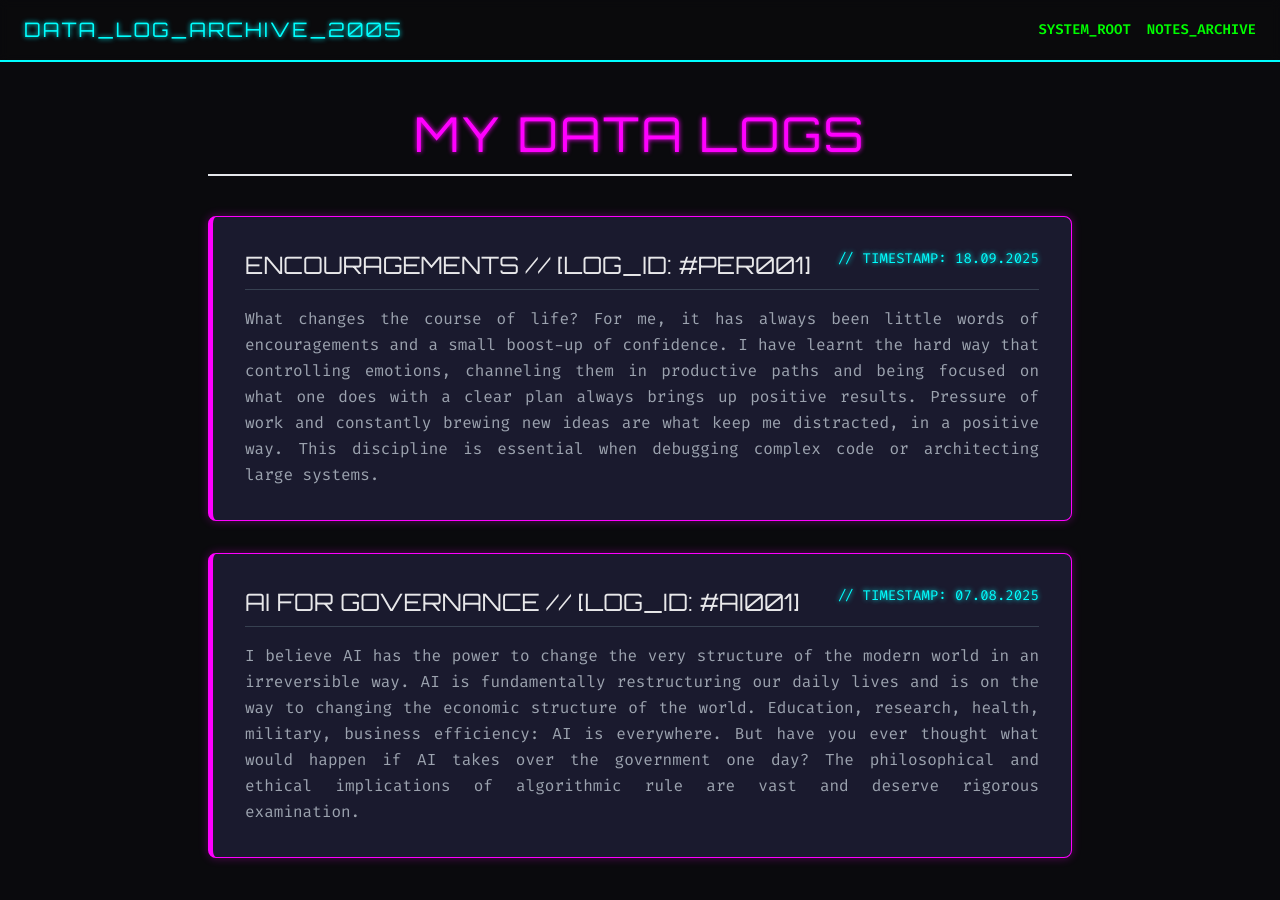
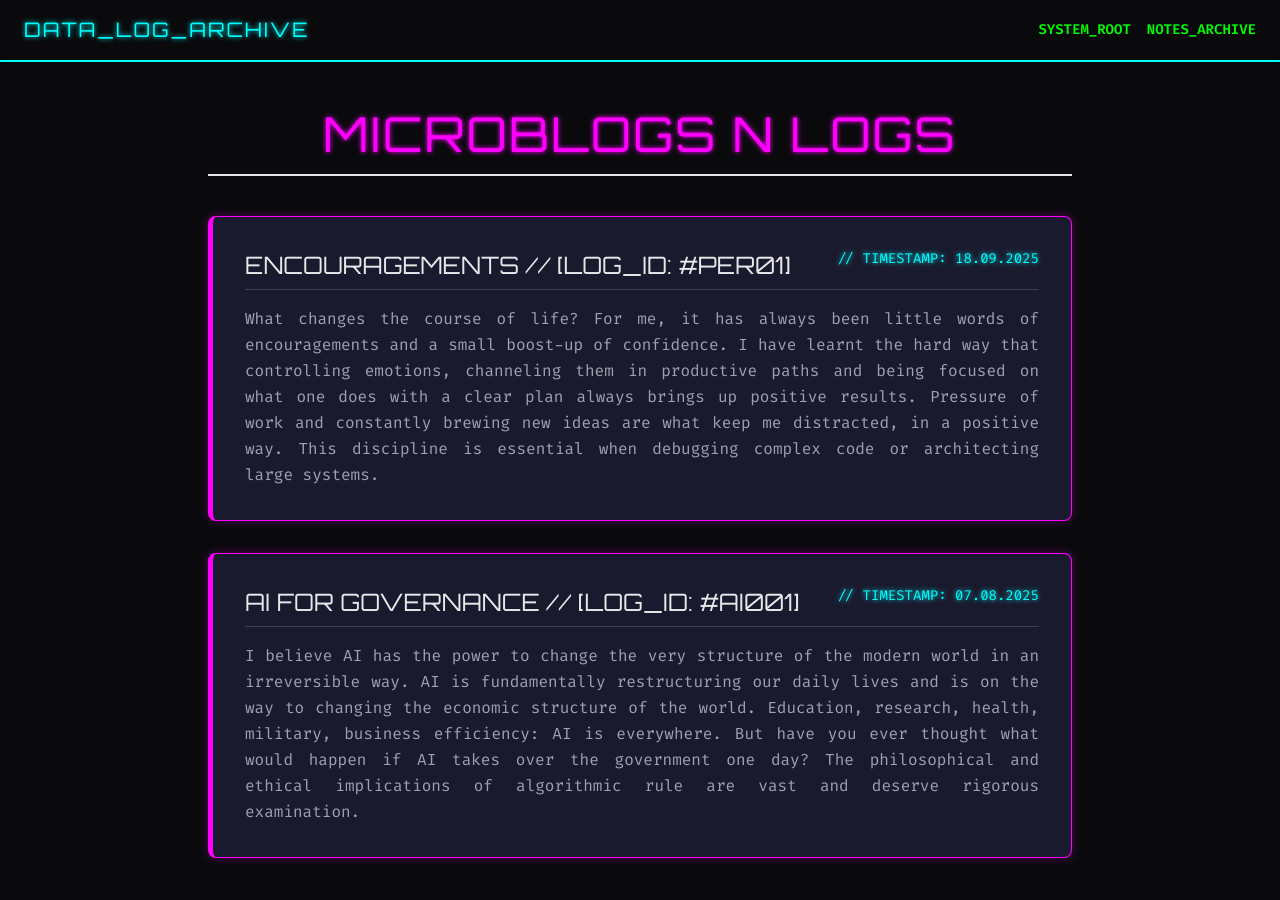
Before and after one commit to somiomuktadir/somiomuktadir.github.io, a plain HTML site: page microblog.html in a window 1280 px wide. Drawn offline with nearby package versions, Linux system fonts and the light colour scheme.

Commit message:
Update microblog.html

```diff
--- a/microblog.html
+++ b/microblog.html
@@ -65,7 +65,7 @@
     <!-- Navbar: Data Stream Header -->
     <nav class="navbar sticky top-0 z-10 w-full px-6 py-4 flex justify-between items-center">
         <div class="text-xl font-['Orbitron'] neon-text-blue tracking-widest">
-            DATA_LOG_ARCHIVE_2005
+            DATA_LOG_ARCHIVE
         </div>
         <div class="flex space-x-4 text-sm font-semibold">
             <a href="index.html" class="btn-link">SYSTEM_ROOT</a>
@@ -75,7 +75,7 @@
 
     <div class="container mx-auto px-4 py-12 max-w-4xl">
         <h1 class="text-5xl font-['Orbitron'] neon-text-magenta mb-10 text-center tracking-wider border-b-2 border-neon-magenta pb-4">
-            MY DATA LOGS
+            MICROBLOGS N LOGS
         </h1>
 
         <div class="space-y-8">
@@ -83,7 +83,7 @@
             <div class="log-card p-6 md:p-8 rounded-lg">
                 <div class="flex justify-between items-start mb-4 border-b border-gray-700 pb-2">
                     <h2 class="text-2xl font-['Orbitron'] text-white/90">
-                        ENCOURAGEMENTS // [LOG_ID: #PER001]
+                        ENCOURAGEMENTS // [LOG_ID: #PER01]
                     </h2>
                     <span class="text-sm neon-text-blue font-['Fira Code']">// TIMESTAMP: 18.09.2025</span>
                 </div>
```
